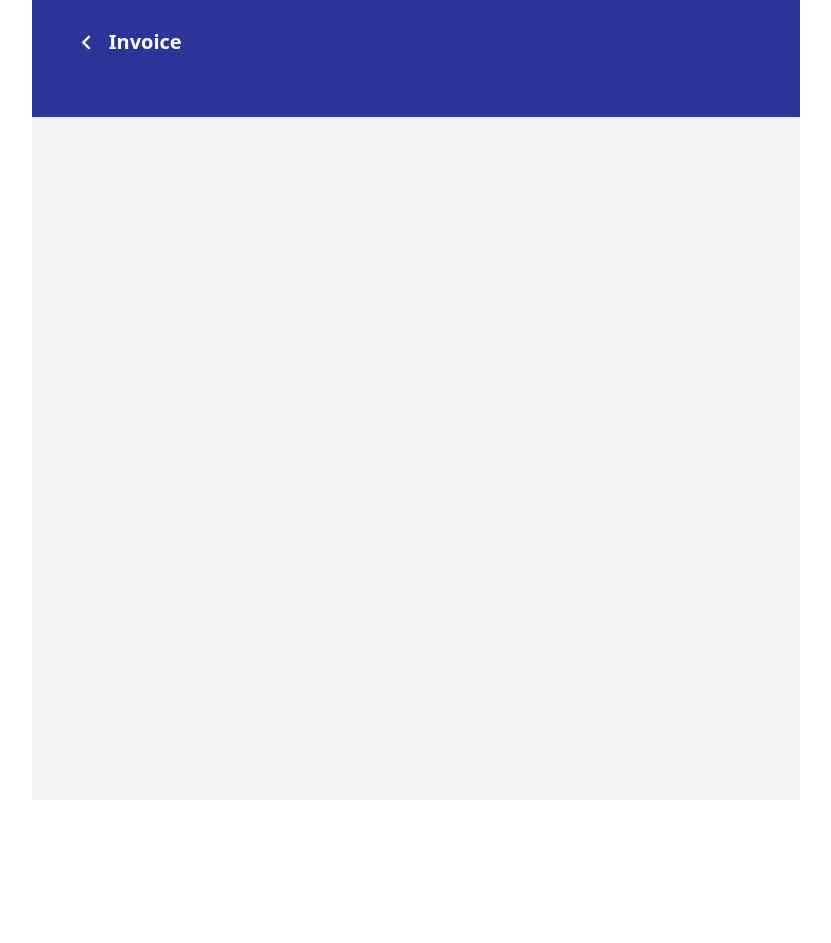
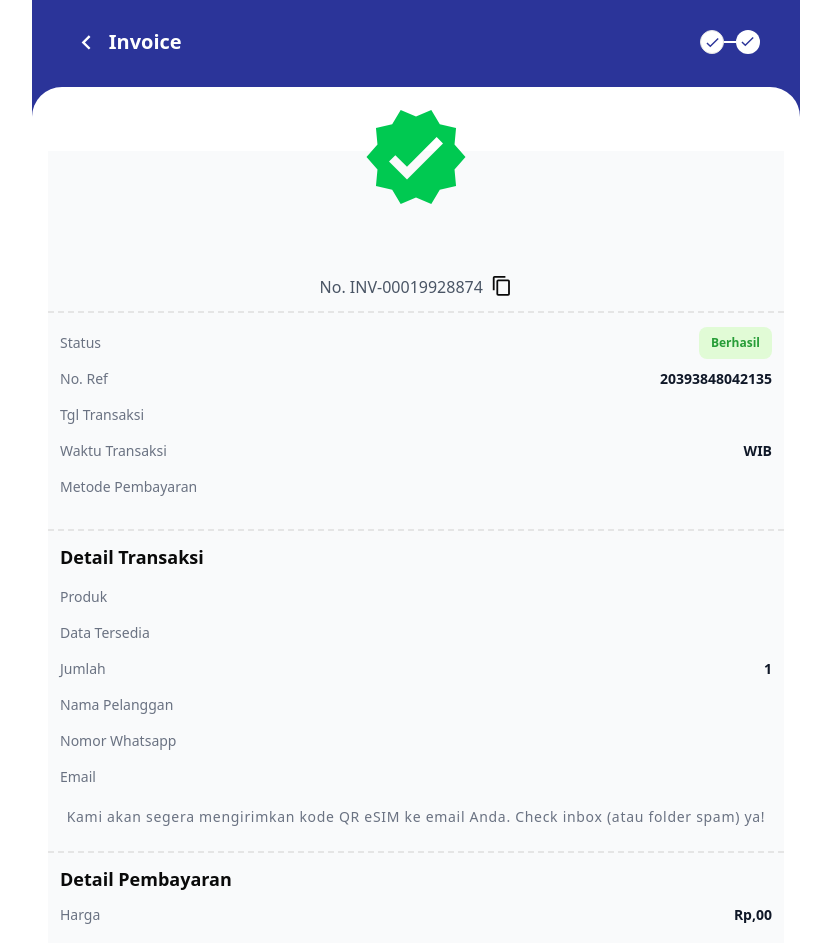
Before and after one commit to dzulfiardev/esim-app, a Next.js app: page /invoice in a window 1280 px wide. Shown: the top 943 px of the page, without its empty margins (224-1055 px from the left). Before the commit the page ends 800 px from the top, so only its background shows below. Built offline with nearby package versions, Linux system fonts and the light colour scheme.

Commit message:
invoice page done

```diff
--- a/src/app/checkout/page.tsx
+++ b/src/app/checkout/page.tsx
@@ -108,7 +108,7 @@ export default function CheckoutPage() {
         paymentMethod,
       };
       localStorage.setItem("eSimOrderData", JSON.stringify(updatedData));
-      alert("Data berhasil disimpan!");
+      router.push("/invoice");
     }
   };
 
--- a/src/app/esim/[slug]/page.tsx
+++ b/src/app/esim/[slug]/page.tsx
@@ -52,6 +52,7 @@ export default function ESimProductPage({ params }: { params: Promise<{ slug: st
     setDataSizeList(eSim.dataSize[0].prices);
     setSelectedValidity(eSim.dataSize[0].prices[0].validity);
     setPrice(eSim.dataSize[0].prices[0].price);
+    setPriceRaw(eSim.dataSize[0].prices[0].price_raw);
   }, []);
 
   function handleDataSizeSelect(dataSize: string): void {
--- a/src/app/invoice/page.tsx
+++ b/src/app/invoice/page.tsx
@@ -1,11 +1,75 @@
-'use client';
+"use client";
 
-import { Icon } from '@mdi/react';
-import { mdiChevronLeft } from '@mdi/js';
-import { useRouter } from 'next/navigation';
+import { Icon } from "@mdi/react";
+import { mdiChevronLeft, mdiCheck, mdiCheckDecagram, mdiContentCopy } from "@mdi/js";
+import { useRouter } from "next/navigation";
+import { useState, useEffect } from "react";
+import {
+  formatDateToIndonesian,
+  formatTimeToIndonesianTimezone,
+  formatNumberWithDots,
+  maskEmailAddress,
+  maskWhatsappNumber,
+} from "@/lib/utils";
+
+interface OrderData {
+  productId: string;
+  productTitle: string;
+  productRegion: string;
+  productType: string;
+  selectedData: string;
+  selectedValidity: string;
+  price: string;
+  price_raw: number;
+  timestamp: string;
+  unix_time: number;
+  nama?: string;
+  email?: string;
+  whatsapp?: string;
+  paymentMethod?: string;
+}
 
 export default function InvoicePage() {
   const router = useRouter();
+  const chargeFeeRaw = 2000;
+
+  const [chargeFee, setChargeFee] = useState<string>("");
+  const [defaultPrice, setDefaultPrice] = useState<string>("");
+  const [defaultPriceRaw, setDefaultPriceRaw] = useState<number | undefined>(0);
+  const [orderData, setOrderData] = useState<OrderData | null>(null);
+  const [formattedDate, setFormattedDate] = useState<string>("");
+  const [formattedTime, setFormattedTime] = useState<string>("");
+  const [maskEmail, setMaskEmail] = useState<string>("");
+  const [maskWhatsapp, setMaskWhatsapp] = useState<string>("");
+
+  useEffect(() => {
+    if (typeof window !== "undefined") {
+      const storedData = localStorage.getItem("eSimOrderData");
+      if (storedData) {
+        try {
+          const parsedData: OrderData = JSON.parse(storedData);console.log('parsedData', parsedData);
+          setOrderData(parsedData);
+
+          const formatDate = formatDateToIndonesian(new Date(parsedData.timestamp))
+          setFormattedDate(formatDate);
+          const formatTime = formatTimeToIndonesianTimezone(new Date(parsedData.timestamp));
+          setFormattedTime(formatTime);
+
+          if (parsedData.price_raw) {
+            const beforeChargePrice = parsedData.price_raw - chargeFeeRaw;
+            setDefaultPrice(formatNumberWithDots(beforeChargePrice));
+            setDefaultPriceRaw(beforeChargePrice);
+            setChargeFee(formatNumberWithDots(chargeFeeRaw));
+          }
+
+          if (parsedData.email) setMaskEmail(maskEmailAddress(parsedData.email));
+          if (parsedData.whatsapp) setMaskWhatsapp(maskWhatsappNumber(parsedData.whatsapp));
+        } catch (error) {
+          console.error("Failed to parse eSimOrderData from localStorage", error);
+        }
+      }
+    }
+  }, []);
 
   return (
     <div className="max-w-[768px] mx-auto flex flex-col min-h-screen bg-gray-100">
@@ -13,7 +77,7 @@ export default function InvoicePage() {
         <div className="flex items-center align-center mt-4 mb-3">
           <button
             onClick={() => {
-                    router.push('/');
+              router.push("/");
             }}
             className="mr-2 cursor-pointer"
             aria-label="Go back">
@@ -21,7 +85,127 @@ export default function InvoicePage() {
           </button>
           <h1 className="text-xl font-bold">Invoice</h1>
         </div>
+
+        <div className="flex items-center mt-4 mb-3">
+          <span className="bg-white text-[#2B3499] w-6 h-6 p-[3px] font-bold text-[13px] border rounded-full text-center">
+            <Icon path={mdiCheck} size={0.7} className="font-bold" />
+          </span>
+          <span className={`bg-white bg-[#7F89E0]"} w-3 h-[2px]`}></span>
+          <span className={`bg-white text-[#2B3499] w-6 h-6 p-[3px] font-bold text-[13px] rounded-full text-center`}>
+            <Icon path={mdiCheck} size={0.7} className="font-bold" />
+          </span>
+        </div>
       </header>
+      <main className="flex-grow pb-16 z-2">
+        <div className="bg-white rounded-[30px] mt-[-30px] p-4 pb-10">
+          <div className="flex flex-col items-center justify-center">
+            <Icon path={mdiCheckDecagram} size={4.5} className="text-green-500" />
           </div>
-  )
+
+          <div className="invoice-summary-wrapper bg-gray-50 pt-10 -mt-15 border-b border-dashed border-b-2">
+            <div className="total-price flex mt-18">
+              <div className="text-3xl font-bold text-[#2B3499] flex items-center justify-center w-full">
+                <div className="text-3xl font-bold text-[#2B3499]">{orderData?.price}</div>
+              </div>
+            </div>
+
+            <div className="flex justify-center gap-2 mt-3">
+              <p className="text-md text-gray-600 cursor-pointer">No. INV-00019928874</p>
+              <span>
+                <Icon path={mdiContentCopy} size={0.9} />
+              </span>
+            </div>
+
+            <div className="status-wrapper w-full mt-3 border-dashed border-t-2 p-3">
+              <div className="flex justify-between items-center w-full">
+                <div className="text-sm text-gray-500 mt-2 mb-2">Status</div>
+                <div className="font-bold text-[#279D38] bg-[#E1FBD6] py-2 px-3 text-xs rounded-md">Berhasil</div>
+              </div>
+
+              <div className="flex justify-between items-center w-full">
+                <div className="text-sm text-gray-500 mt-2 mb-2">No. Ref</div>
+                <div className="font-bold text-gray-900 text-sm rounded-md">20393848042135</div>
+              </div>
+
+              <div className="flex justify-between items-center w-full">
+                <div className="text-sm text-gray-500 mt-2 mb-2">Tgl Transaksi</div>
+                <div className="font-bold text-gray-900 text-sm rounded-md">{formattedDate}</div>
+              </div>
+
+              <div className="flex justify-between items-center w-full">
+                <div className="text-sm text-gray-500 mt-2 mb-2">Waktu Transaksi</div>
+                <div className="font-bold text-gray-900 text-sm rounded-md">{formattedTime} WIB</div>
+              </div>
+
+              <div className="flex justify-between items-center w-full">
+                <div className="text-sm text-gray-500 mt-2 mb-2">Metode Pembayaran</div>
+                <div className="font-bold text-gray-900 text-sm rounded-md">{orderData?.paymentMethod}</div>
+              </div>
+            </div>
+
+            <div className="status-wrapper w-full mt-3 border-dashed border-t-2 p-3">
+              <div className="flex items-center w-full">
+                <h3 className="text-lg font-bold mb-1">Detail Transaksi</h3>
+              </div>
+
+              <div className="flex justify-between items-center w-full mt-1">
+                <div className="text-sm text-gray-500 mt-2 mb-2">Produk</div>
+                <div className="font-bold text-gray-900 text-sm rounded-md">{orderData?.productTitle}</div>
+              </div>
+
+              <div className="flex justify-between items-center w-full">
+                <div className="text-sm text-gray-500 mt-2 mb-2">Data Tersedia</div>
+                <div className="font-bold text-gray-900 text-sm rounded-md">{orderData?.selectedData}</div>
+              </div>
+
+              <div className="flex justify-between items-center w-full">
+                <div className="text-sm text-gray-500 mt-2 mb-2">Jumlah</div>
+                <div className="font-bold text-gray-900 text-sm rounded-md">1</div>
+              </div>
+
+              <div className="flex justify-between items-center w-full">
+                <div className="text-sm text-gray-500 mt-2 mb-2">Nama Pelanggan</div>
+                <div className="font-bold text-gray-900 text-sm rounded-md">{orderData?.nama}</div>
+              </div>
+
+              <div className="flex justify-between items-center w-full">
+                <div className="text-sm text-gray-500 mt-2 mb-2">Nomor Whatsapp</div>
+                <div className="font-bold text-gray-900 text-sm rounded-md">{maskWhatsapp}</div>
+              </div>
+
+              <div className="flex justify-between items-center w-full">
+                <div className="text-sm text-gray-500 mt-2 mb-2">Email</div>
+                <div className="font-bold text-gray-900 text-sm rounded-md">{maskEmail}</div>
+              </div>
+
+              <div className="mt-3">
+                <p className="text-center text-gray-500 text-sm tracking-wider">Kami akan segera mengirimkan kode QR eSIM ke email Anda. Check inbox (atau folder spam) ya!</p>
+              </div>
+            </div>
+
+            <div className="status-wrapper w-full mt-3 border-dashed border-t-2 p-3">
+              <div className="flex items-center w-full">
+                <h3 className="text-lg font-bold mb-1">Detail Pembayaran</h3>
+              </div>
+
+              <div className="flex justify-between items-center w-full">
+                <div className="text-sm text-gray-500 mt-2 mb-2">Harga</div>
+                <div className="font-bold text-gray-900 text-sm rounded-md">Rp{defaultPrice},00</div>
+              </div>
+
+              <div className="flex justify-between items-center w-full">
+                <div className="text-sm text-gray-500 mt-2 mb-2">Biaya Transaksi</div>
+                <div className="font-bold text-gray-900 text-sm rounded-md">Rp{chargeFee},00</div>
+              </div>
+            </div>
+          </div>
+
+          <div className="mt-20">
+            <button onClick={() => router.push("/")}
+              className={`w-full py-3 rounded-full font-bold transition duration-300 bg-[#2B3499] text-white cursor-pointer hover:bg-[#3D50C7]`}>Selesai</button>
+          </div>
+        </div>
+      </main>
+    </div>
+  );
 }
--- a/src/lib/utils.ts
+++ b/src/lib/utils.ts
@@ -8,3 +8,38 @@ export function cn(...inputs: ClassValue[]) {
 export function formatNumberWithDots(number: number): string {
   return number.toString().replace(/\B(?=(\d{3})+(?!\d))/g, ".");
 }
+
+export function formatDateToIndonesian(date: Date): string {
+  return date.toLocaleDateString("id-ID", {
+    day: "numeric",
+    month: "long",
+    year: "numeric",
+  });
+}
+
+export function formatTimeToIndonesianTimezone(date: Date): string {
+  return date
+    .toLocaleTimeString("id-ID", {
+      hour: "2-digit",
+      minute: "2-digit",
+      second: "2-digit",
+      timeZone: "Asia/Jakarta", // Waktu Indonesia Barat timezone
+      hour12: false, // Ensure 24-hour format
+    })
+    .replace(/\./g, ":"); // Replace dots with colons
+}
+
+export function maskWhatsappNumber(number: string): string {
+  if (number.length <= 4) return number; // If the number is too short, return it as is
+  const visiblePart = number.slice(-4); // Get the last 4 digits
+  const maskedPart = "*".repeat(number.length - 4); // Mask the rest
+  return `${maskedPart}${visiblePart}`;
+}
+
+export function maskEmailAddress(email: string): string {
+  const [localPart, domain] = email.split("@");
+  if (localPart.length <= 3) return email; // If the local part is too short, return the email as is
+  const visiblePart = localPart.slice(-3); // Get the last 3 characters of the local part
+  const maskedPart = "*".repeat(localPart.length - 3); // Mask the rest
+  return `${maskedPart}${visiblePart}@${domain}`;
+}
```
Also changed, not shown: src/components/Checkout/PaymentMethodsComponent.tsx (+7 -7 lines). Lines whose indentation alone changed are shown as unchanged.
